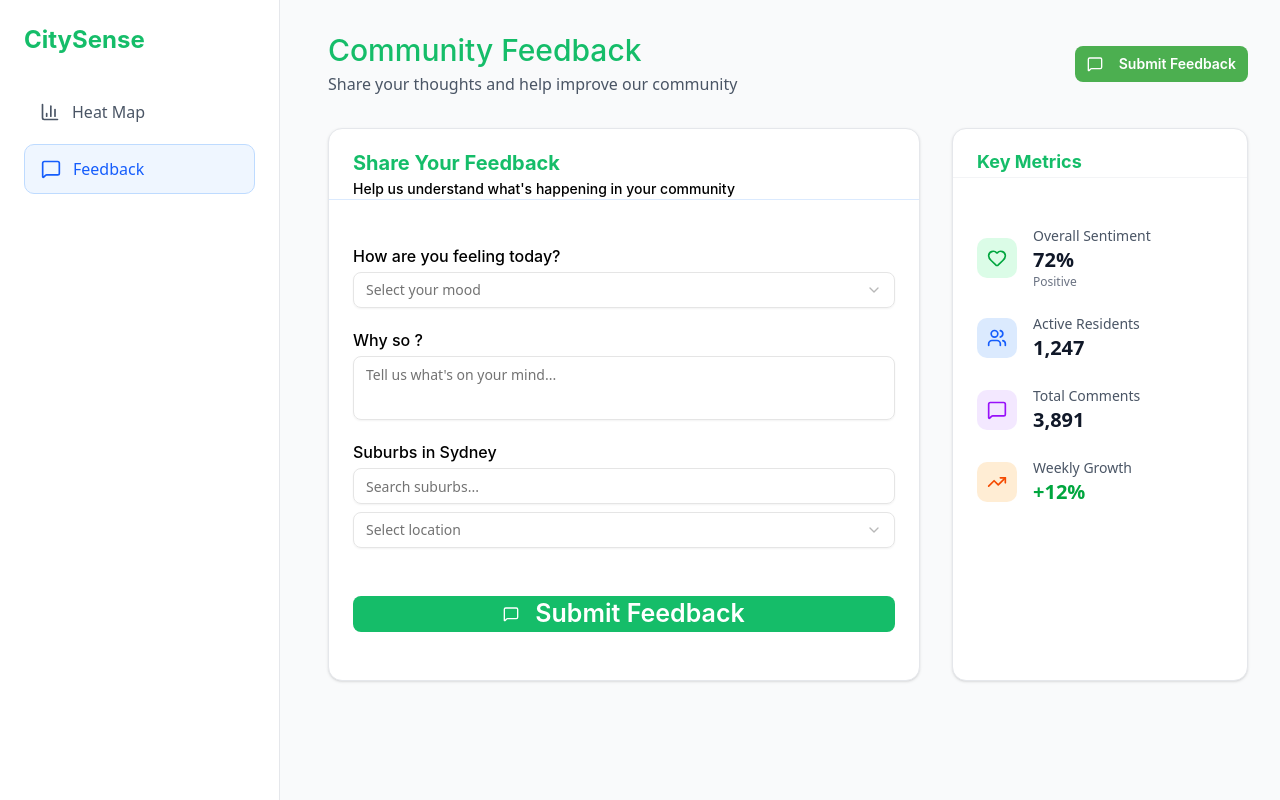
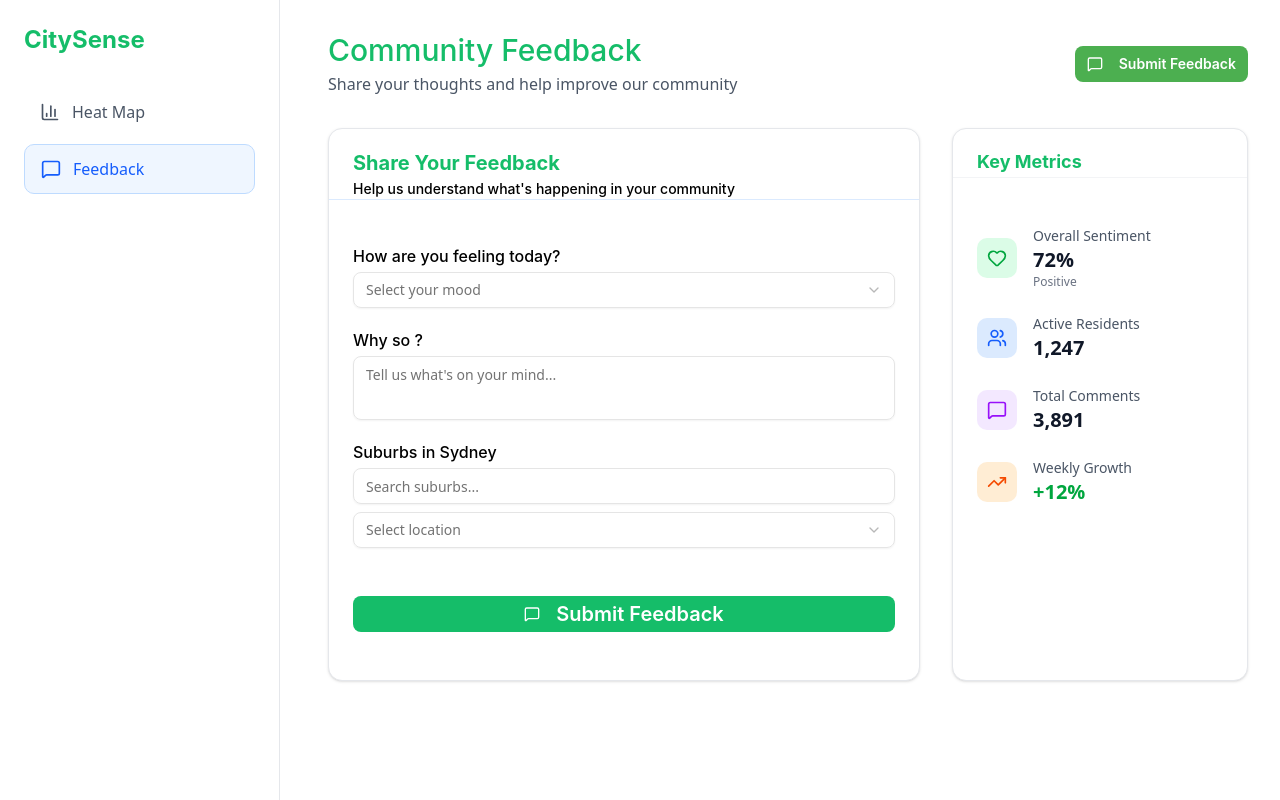
Before and after one commit to aaronta635/citysense, a Next.js app in the folder frontend/: page / in a window 1280 px wide. Built offline with nearby package versions, Linux system fonts and the light colour scheme.

Commit message:
all green now

```diff
--- a/frontend/app/form/page.tsx
+++ b/frontend/app/form/page.tsx
@@ -477,7 +477,6 @@ export default function FeedbackPage() {
               <BarChart3 className="sidebar-menu-icon" />
               <span className="nav-bar-txt">Heat Map</span>
             </div>
-
             <div className="sidebar-menu-item current">
               <MessageSquare className="sidebar-menu-icon" />
               <span className="nav-bar-txt">Feedback</span>
@@ -582,7 +581,7 @@ export default function FeedbackPage() {
                     <div className="suburb-search-container">
                       <Input
                         type="text"
-                        placeholder="Search suburbs..."
+                        placeholder="Search Suburbs"
                         value={suburbSearch}
                         onChange={(e: React.ChangeEvent<HTMLInputElement>) =>
                           setSuburbSearch(e.target.value)
--- a/frontend/app/globals.css
+++ b/frontend/app/globals.css
@@ -222,6 +222,7 @@ Inspired by dashboard designs with proper spacing and visual hierarchy
 .page-layout-grid {
   @apply grid min-h-screen gap-4;
   grid-template-columns: 280px 1fr;
+  background-color: rgb(255, 255, 255);
 }
 
 /*
@@ -426,11 +427,11 @@ Individual form elements with consistent spacing
 
 /* Form submit button  at the end of the form , !!!not the pop up */
 .form-submit-button {
-  @apply w-full bg-blue-600 hover:bg-blue-700 text-white mt-6;
+  @apply w-full bg-blue-600 hover:bg-green-700 text-white mt-6;
   background-color: rgb(21, 189, 105);
   font-family: "Inter", sans-serif;
   font-weight: 600;
-  font-size: 25px;
+  font-size: 20px;
 
 }
 
```
